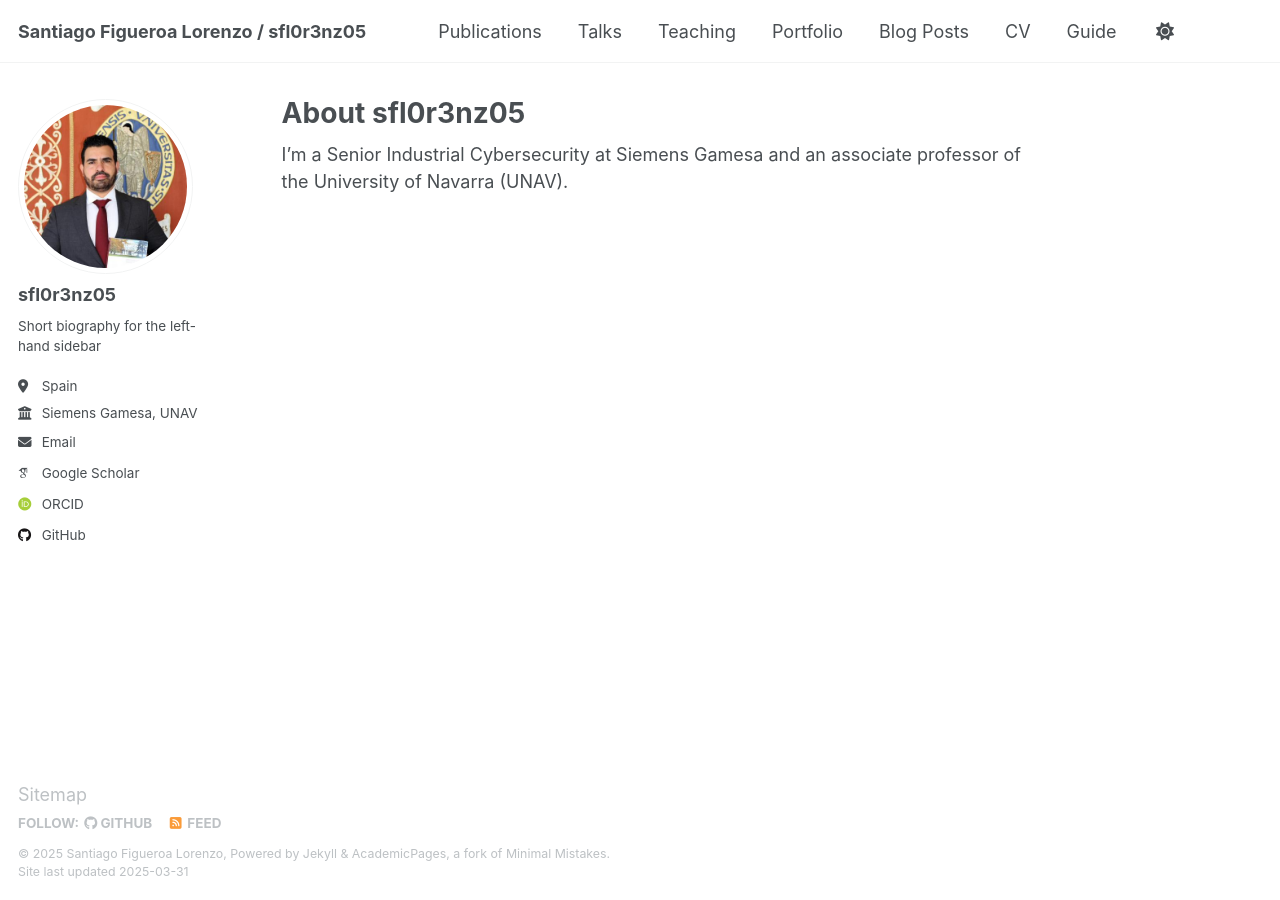
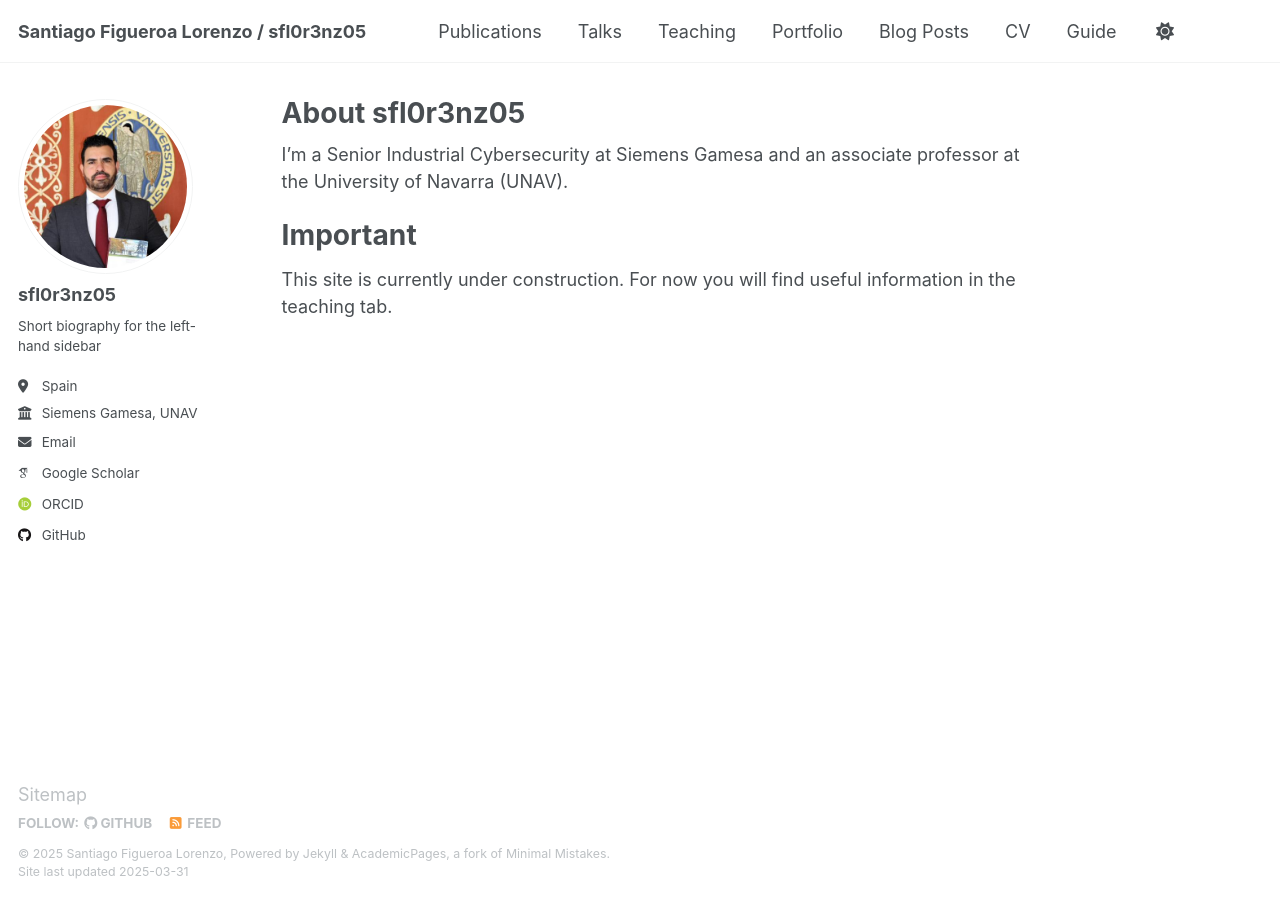
Before and after one commit to sfl0r3nz05/sfl0r3nz05.github.io, a Jekyll site: the page built from _pages/about.md, in a window 1280 px wide. Built offline with Jekyll 4.4.1, drawn with Linux system fonts in a browser that asks for light colours; some web fonts are replaced.

Commit message:
site under construction

```diff
--- a/_pages/about.md
+++ b/_pages/about.md
@@ -7,4 +7,9 @@ redirect_from:
   - /about.html
 ---
 
-I'm a Senior Industrial Cybersecurity at Siemens Gamesa and an associate professor of the University of Navarra (UNAV).
+I'm a Senior Industrial Cybersecurity at Siemens Gamesa and an associate professor at the University of Navarra (UNAV).
+
+Important
+======
+
+This site is currently under construction. For now you will find useful information in the teaching tab.
```
